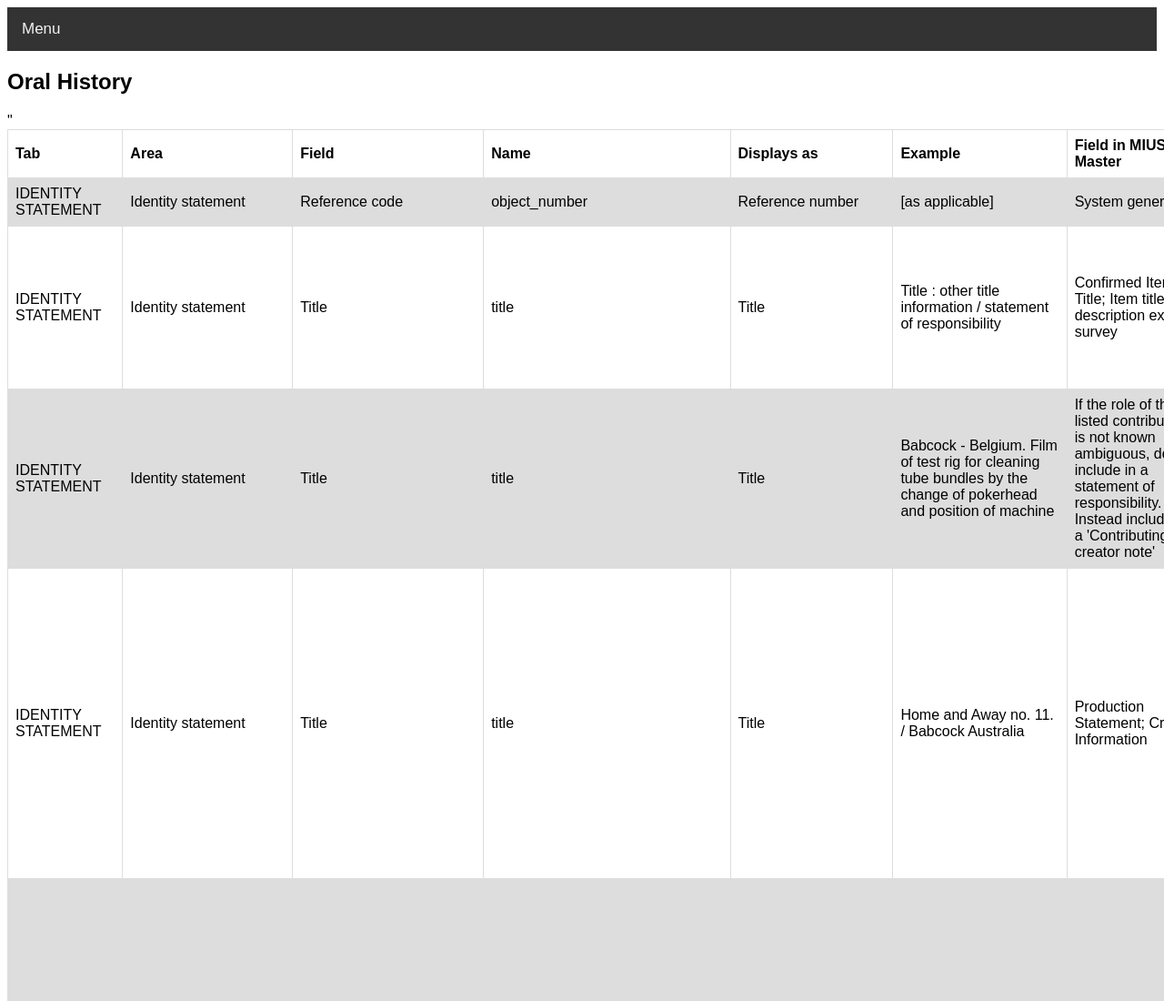
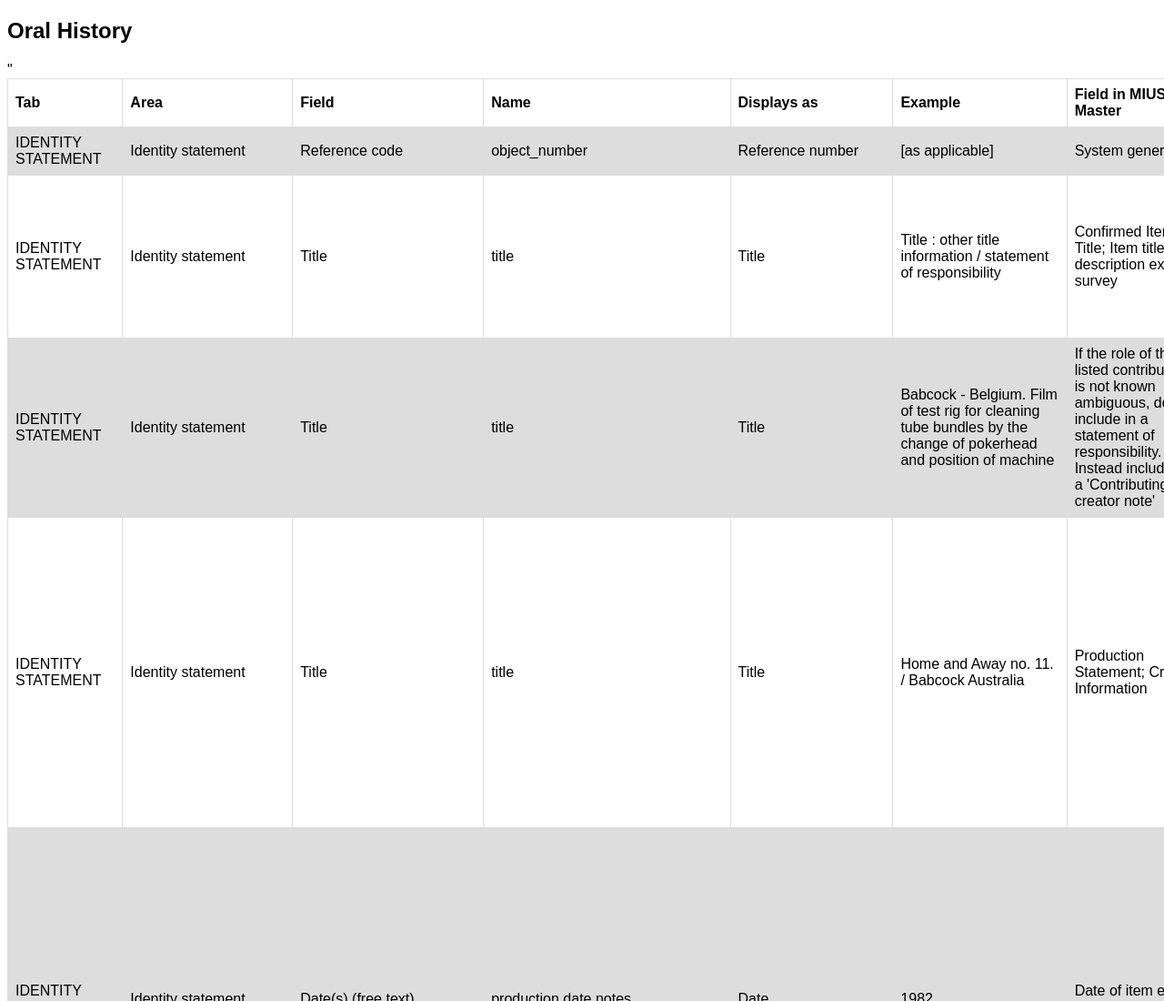
Before and after one commit to DACSAdlib/bib-arc, a plain HTML site: page index.html in a window 1280 px wide. Shown: the top 1100 px of the page at 91% size. Drawn offline with Linux system fonts and the light colour scheme.

Commit message:
Update index.html

```diff
--- a/index.html
+++ b/index.html
@@ -9,11 +9,6 @@
  <meta charset="utf-8">
 </head>
 <body>
-<nav>
- <div class="topnav">
-  <a href="../index.html">Menu</a>
- </div>
-</nav>
 <h2>Oral History</h2>
 <table>
 <tr><th>Tab</th><th>Area</th><th>Field</th><th>Name</th><th>Displays as</th><th>Example</th><th>Field in MIUS Master</th><th>General instruction</th>	</tr>
```
